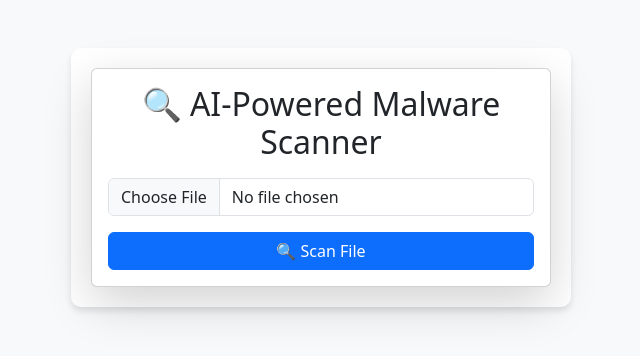
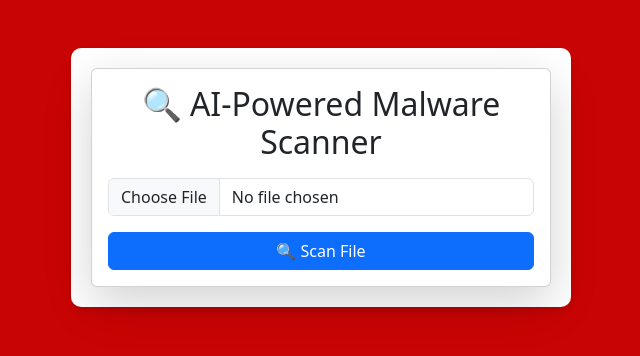
Before and after one commit to Ritvik479/KrackHack-CyberSec-Project, a Flask app: page / in a window 1280 px wide. Shown: the top 356 px of the page, without its empty margins (319-959 px from the left). Run offline with Flask 3, Linux system fonts and the light colour scheme; some libraries are stand-ins or nearby versions.

Commit message:
Change color in styles.css

```diff
--- a/static/css/styles.css
+++ b/static/css/styles.css
@@ -1,5 +1,5 @@
 body {
-    background-color: #f8f9fa;
+    background-color: #c90404;
 }
 .container {
     max-width: 500px;
```
